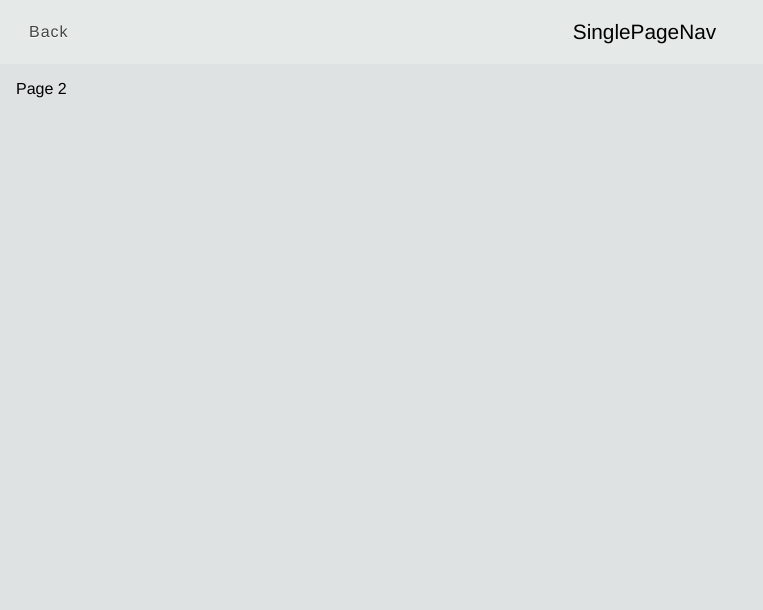
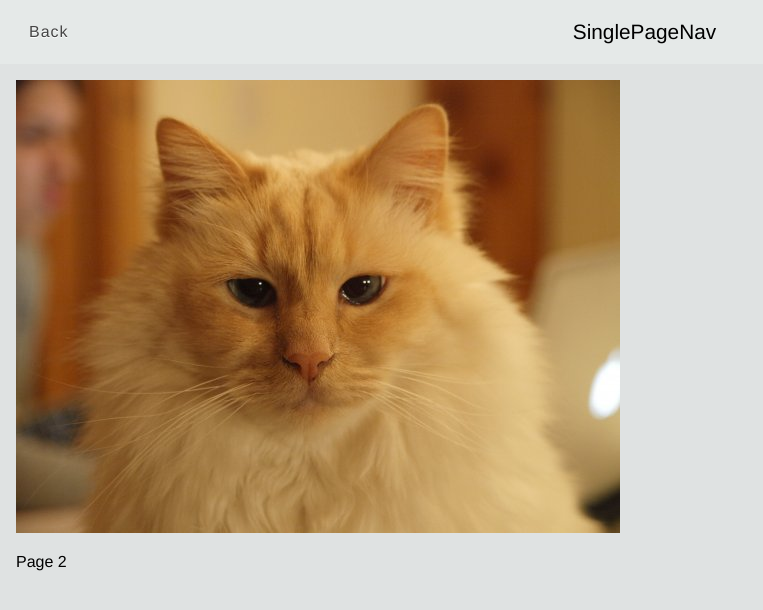
Before and after one commit to blefebvre/single-page-nav, a plain HTML site: page demo/index.html in a window 1280 px wide. Both pictures are taken after a click on the item "Page 2". Shown: the whole page, without its empty margins (0-763 px from the left). Drawn offline with Linux system fonts and the light colour scheme.

Commit message:
Added an image of Mel the cat

```diff
--- a/demo/demo.css
+++ b/demo/demo.css
@@ -41,3 +41,7 @@ html, body {
 p {
     margin: 1em;
 }
+
+img {
+    max-width: 100%;
+}
--- a/demo/index.html
+++ b/demo/index.html
@@ -49,6 +49,9 @@
                 <!-- Additional pages -->
                 <div id="page2" class="page-wrapper hidden">
                     <p>
+                        <img src="img/mel.jpg" alt="Mel the cat looking dapper" />
+                    </p>
+                    <p>
                         Page 2
                     </p>
                 </div>
```
Also changed, not shown: demo/img/mel.jpg (added), 1 other file.
